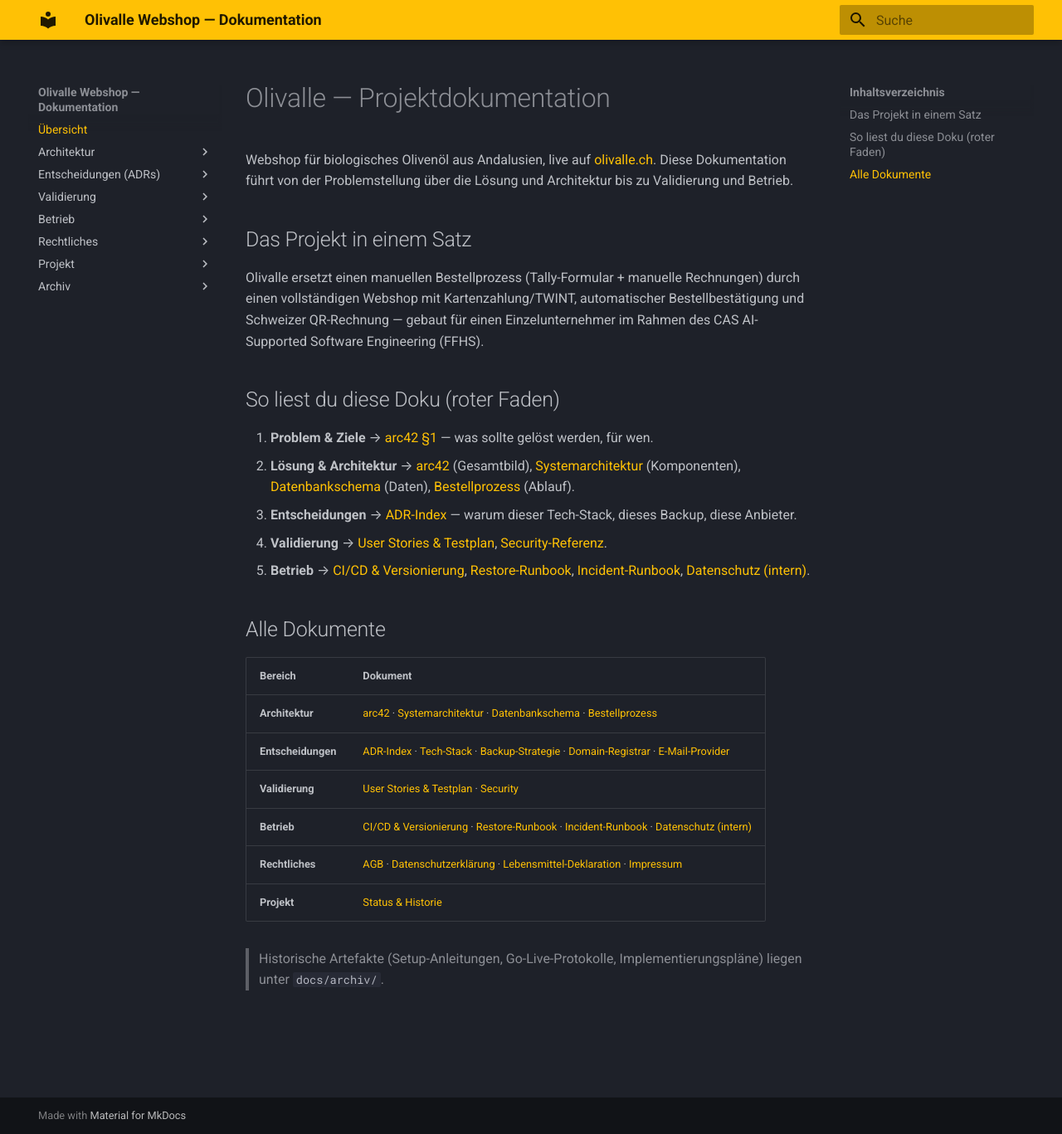
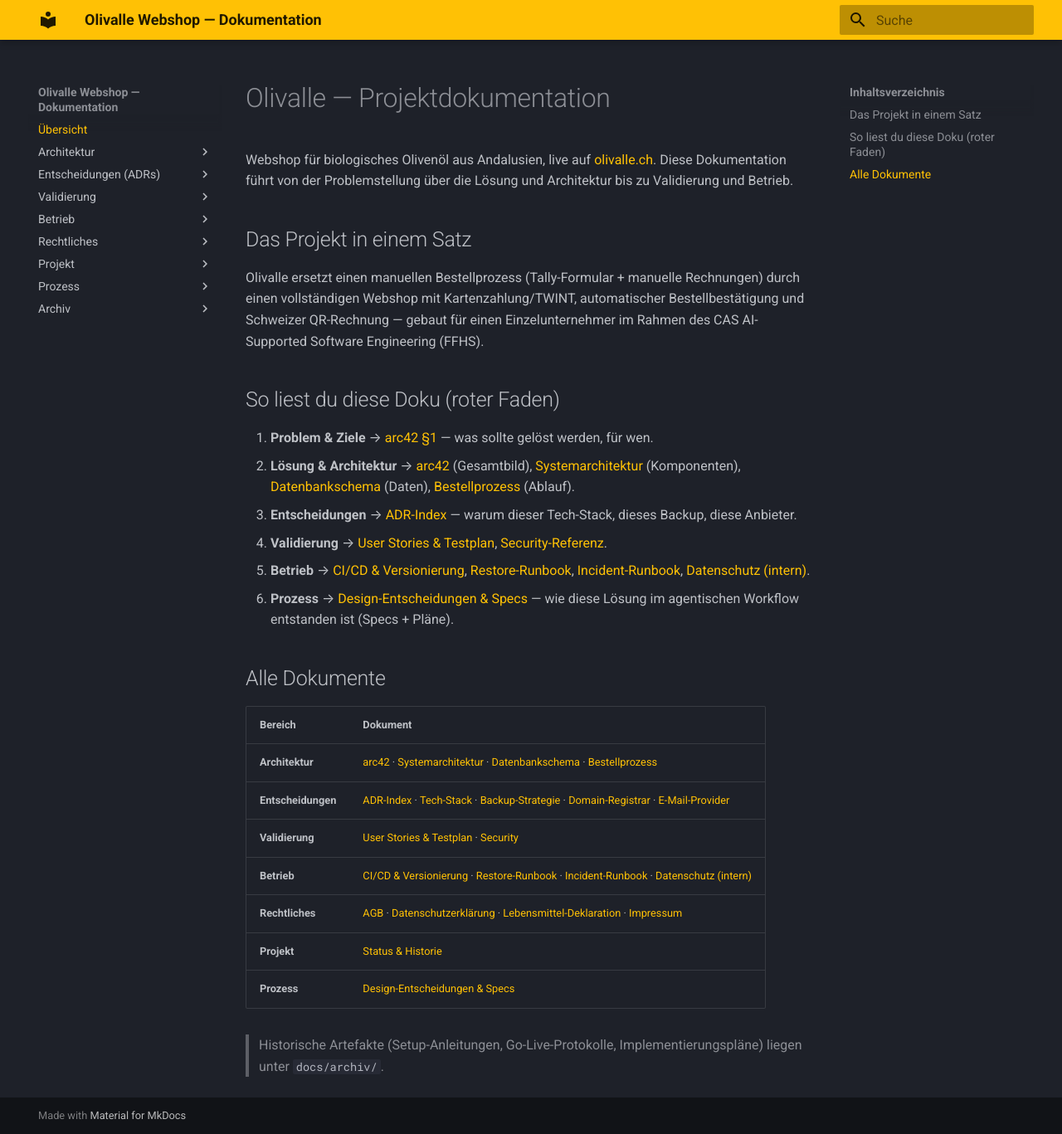
Before and after one commit to konstantinniedermann/olivalle-webshop, an MkDocs documentation site: the page built from docs/index.md, in a window 1280 px wide and 1367 px high. Shown: the whole window at 83% size. Built offline with MkDocs 1.6.1 and Material for MkDocs 9.7.7, drawn with Linux system fonts in a browser that asks for light colours.

Commit message:
docs: Design-Entscheidungen & Specs als Prozess-Seite in die Doku-Site aufnehmen (#144 Punkt 3)
Kuratierte Index-Seite verlinkt die superpowers-Specs/Plans via GitHub-URLs
(strict-sicher, kein Per-Datei-Nav). docs/superpowers/ bleibt via exclude_docs
aus dem Build ausgeschlossen.

Co-Authored-By: Claude Opus 4.8 (1M context) <noreply@anthropic.com>

```diff
--- a/docs/index.md
+++ b/docs/index.md
@@ -13,6 +13,7 @@ Olivalle ersetzt einen manuellen Bestellprozess (Tally-Formular + manuelle Rechn
 3. **Entscheidungen** → [ADR-Index](adr-index.md) — warum dieser Tech-Stack, dieses Backup, diese Anbieter.
 4. **Validierung** → [User Stories & Testplan](user-stories-testplan.md), [Security-Referenz](security.md).
 5. **Betrieb** → [CI/CD & Versionierung](ci-cd-und-versionierung.md), [Restore-Runbook](runbook-restore.md), [Incident-Runbook](runbook-incident.md), [Datenschutz (intern)](datenschutz.md).
+6. **Prozess** → [Design-Entscheidungen & Specs](design-entscheidungen.md) — wie diese Lösung im agentischen Workflow entstanden ist (Specs + Pläne).
 
 ## Alle Dokumente
 
@@ -24,5 +25,6 @@ Olivalle ersetzt einen manuellen Bestellprozess (Tally-Formular + manuelle Rechn
 | **Betrieb** | [CI/CD & Versionierung](ci-cd-und-versionierung.md) · [Restore-Runbook](runbook-restore.md) · [Incident-Runbook](runbook-incident.md) · [Datenschutz (intern)](datenschutz.md) |
 | **Rechtliches** | [AGB](legal/agb.md) · [Datenschutzerklärung](legal/datenschutz.md) · [Lebensmittel-Deklaration](legal/lebensmittel-deklaration.md) · [Impressum](legal/impressum.md) |
 | **Projekt** | [Status & Historie](projekt-status.md) |
+| **Prozess** | [Design-Entscheidungen & Specs](design-entscheidungen.md) |
 
 > Historische Artefakte (Setup-Anleitungen, Go-Live-Protokolle, Implementierungspläne) liegen unter `docs/archiv/`.
--- a/mkdocs.yml
+++ b/mkdocs.yml
@@ -53,6 +53,8 @@ nav:
     - Impressum: legal/impressum.md
   - Projekt:
     - Status & Historie: projekt-status.md
+  - Prozess:
+    - Design-Entscheidungen & Specs: design-entscheidungen.md
   - Archiv:
     - Stripe-Setup-Anleitung: archiv/anleitung-stripe-setup.md
     - E-Mail-Provider Evaluation: archiv/email-provider-evaluation.md
```
Also changed, not shown: docs/design-entscheidungen.md (added, +30 -0 lines).
